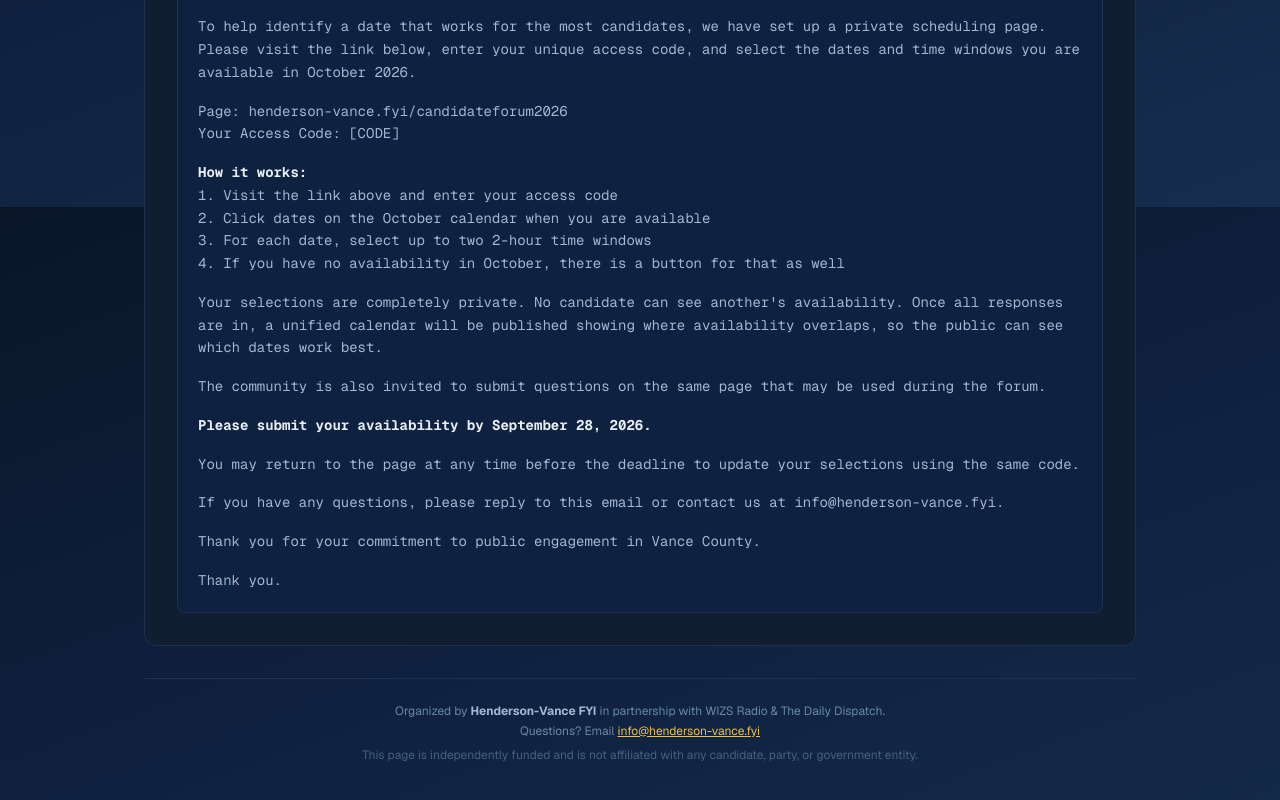
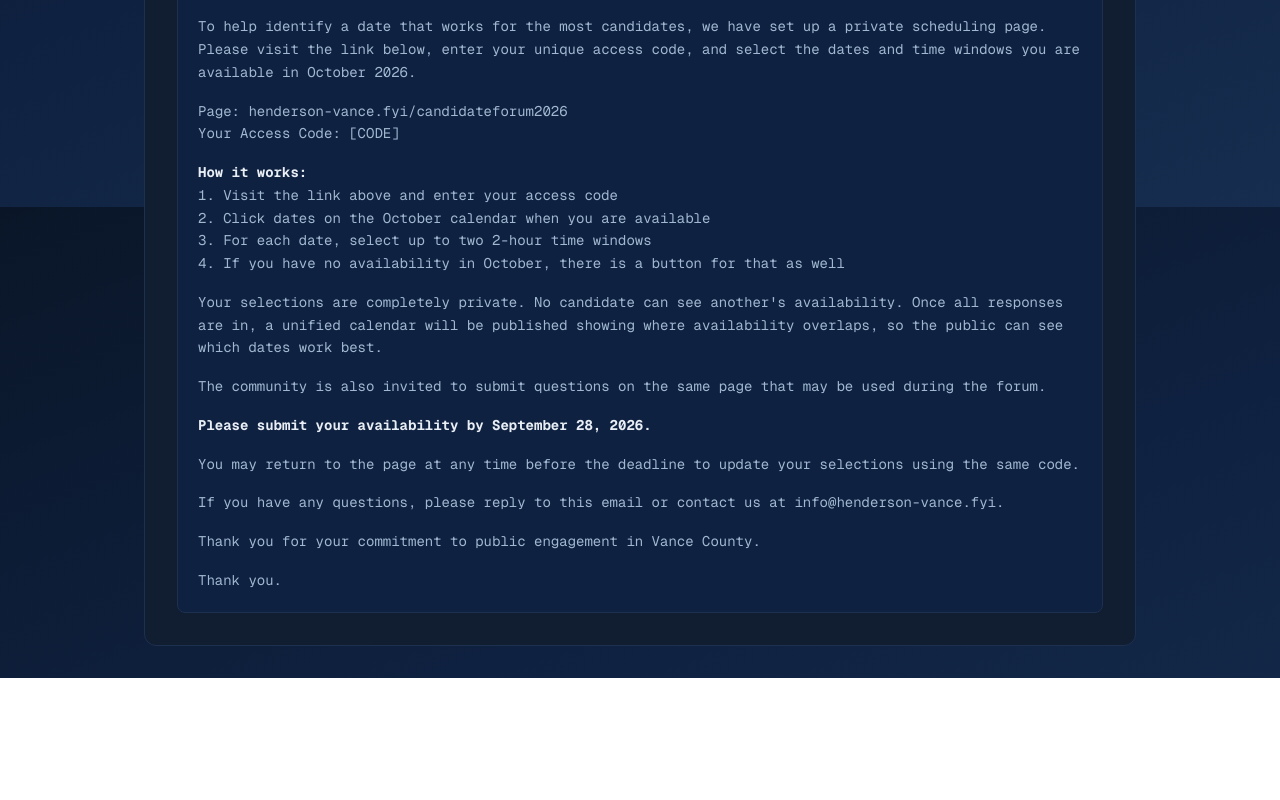
Before and after one commit to swv-dev/henderson-vance-fyi, a Next.js app: page /candidateforum2026 in a window 1280 px wide. Shown: the part 2193-2993 px from the top of the page. After the commit the page ends 2871 px from the top, so only its background shows below. Built offline with nearby package versions, Linux system fonts and the light colour scheme.

Commit message:
Remove footer from candidate forum page

```diff
--- a/src/app/candidateforum2026/page.tsx
+++ b/src/app/candidateforum2026/page.tsx
@@ -984,27 +984,6 @@ export default function VCDebate2026Page() {
           </div>
         </section>
 
-        {/* ── Footer ───────────────────────────────────────────────── */}
-        <footer className="text-center text-xs text-subtle py-6 border-t border-card-border">
-          <p>
-            Organized by{' '}
-            <strong className="text-muted">Henderson-Vance FYI</strong>{' '}
-            in partnership with WIZS Radio &amp; The Daily Dispatch.
-          </p>
-          <p className="mt-1">
-            Questions? Email{' '}
-            <a
-              href="mailto:info@henderson-vance.fyi"
-              className="text-gold hover:text-gold-dim underline transition"
-            >
-              info@henderson-vance.fyi
-            </a>
-          </p>
-          <p className="mt-2 text-subtle/60">
-            This page is independently funded and is not affiliated with any
-            candidate, party, or government entity.
-          </p>
-        </footer>
       </main>
     </div>
   )
```
